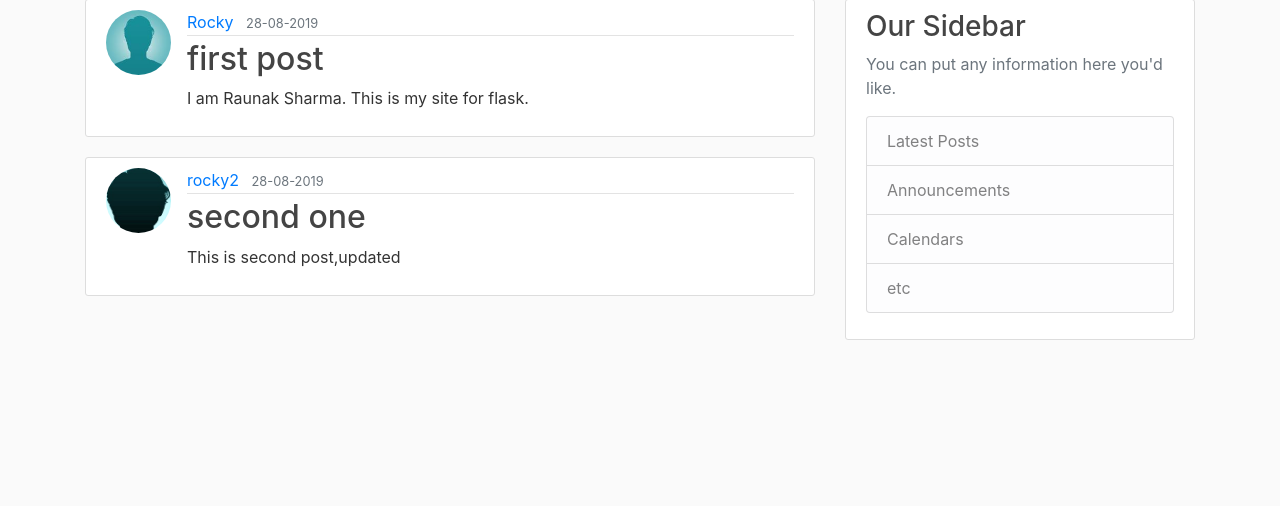
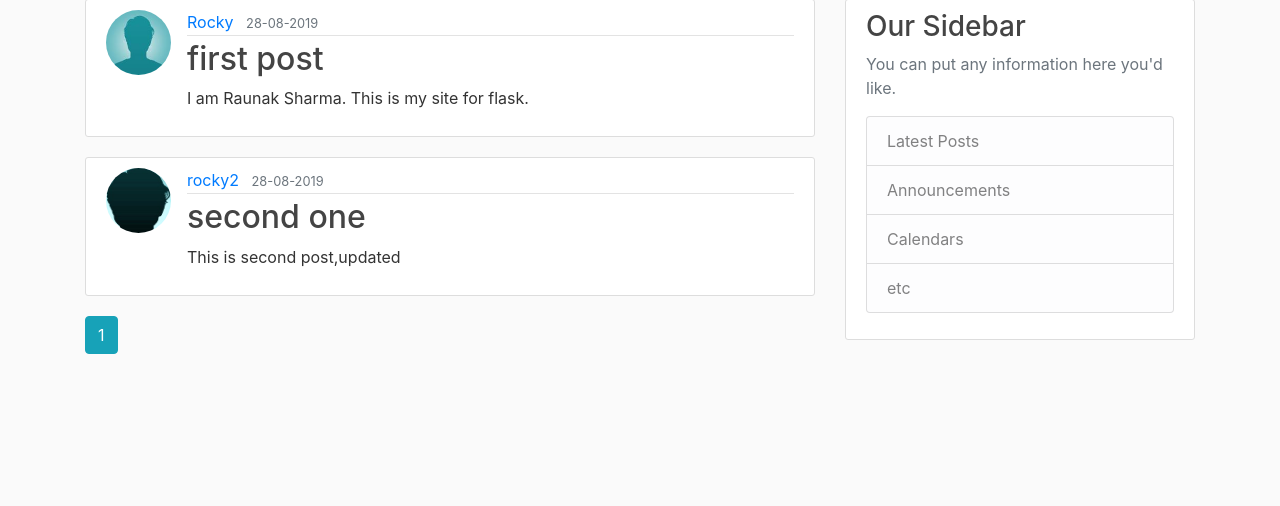
Before and after one commit to Sharmaraunak/flaskblog, a Flask app: page / in a window 1280 px wide. Shown: the part 67-573 px from the top of the page. Run offline with Flask 2, Linux system fonts and the light colour scheme; data comes from the database, SQL or seed files in the repository; some libraries are stand-ins or nearby versions.

Commit message:
pagination

```diff
--- a/flaskblog/routes.py
+++ b/flaskblog/routes.py
@@ -10,7 +10,8 @@ from flask_login import login_user,current_user,logout_user,login_required
 
 @app.route("/")
 def home():
-    posts = Post.query.all()
+    page = request.args.get('page',1,type = int)
+    posts = Post.query.paginate(page = page,per_page = 5)
     return render_template('home.html',posts = posts)
 
 @app.route("/about")
--- a/flaskblog/templates/home.html
+++ b/flaskblog/templates/home.html
@@ -1,6 +1,6 @@
 {% extends "layout.html" %}
     {% block content%}
-        {% for post in posts%}
+        {% for post in posts.items %}
         <article class="media content-section">
           <img src="{{ url_for('static',filename = 'profile_pics/'+post.author.image_file )}}" alt="" class="rounded-circle article-img">
                 <div class="media-body">
@@ -13,4 +13,17 @@
                 </div>
         </article>
         {% endfor%}
+
+        {% for page_num in posts.iter_pages(left_edge =1,right_edge = 1,left_current = 1,right_current = 2) %}
+          {% if page_num %}
+            {% if posts.page == page_num %}
+              <a href="{{url_for('home',page = page_num)}}" class="btn btn-info mb-4">{{page_num}}</a>
+            {% else %}
+            <a href="{{url_for('home',page = page_num)}}" class="btn btn-outline-info mb-4">{{page_num}}</a>
+            {% endif%}
+        {% else %}
+            .....
+        {% endif%}
+
+        {% endfor %}
     {% endblock %}
```
